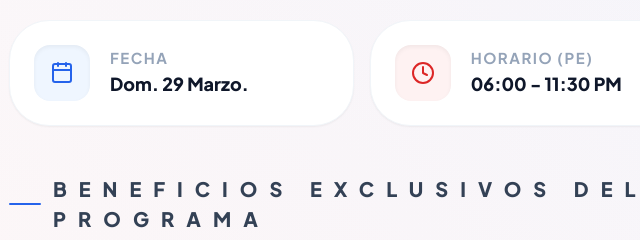
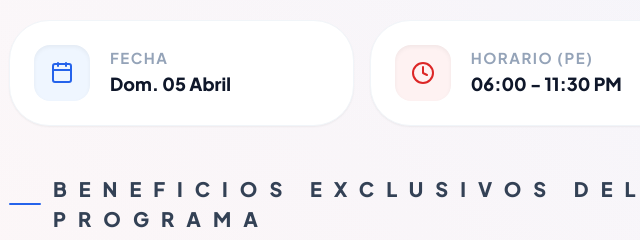
Before and after one commit to gustavohuizat19-cloud/misitioweb, a plain HTML site: page index.html in a window 1280 px wide. Shown: the part 743-983 px from the top of the page, 15-655 px from the left. Drawn offline with nearby package versions, Linux system fonts and the light colour scheme; a web font is replaced by a local one.

Commit message:
Update index.html

```diff
--- a/index.html
+++ b/index.html
@@ -101,7 +101,7 @@
                         </div>
                         <div>
                             <p class="text-[15px] font-bold text-slate-400 uppercase tracking-widest">FECHA</p>
-                            <p class="text-lg font-black text-slate-900">Dom. 29 Marzo.</p>
+                            <p class="text-lg font-black text-slate-900">Dom. 05 Abril</p>
                         </div>
                     </div>
                 </div>
```
